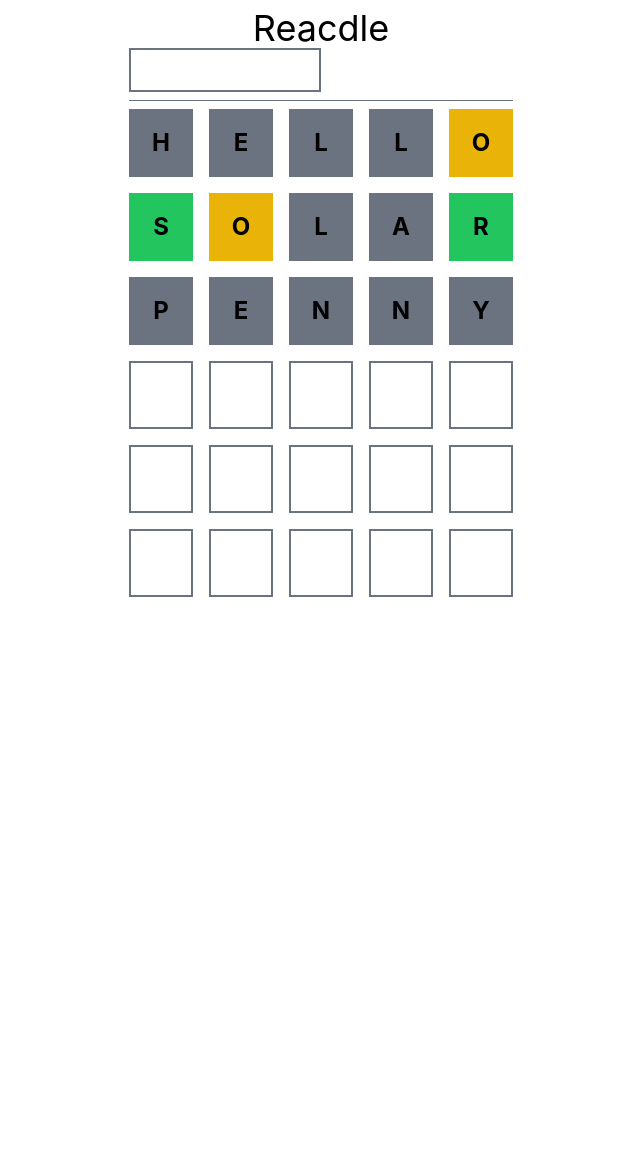
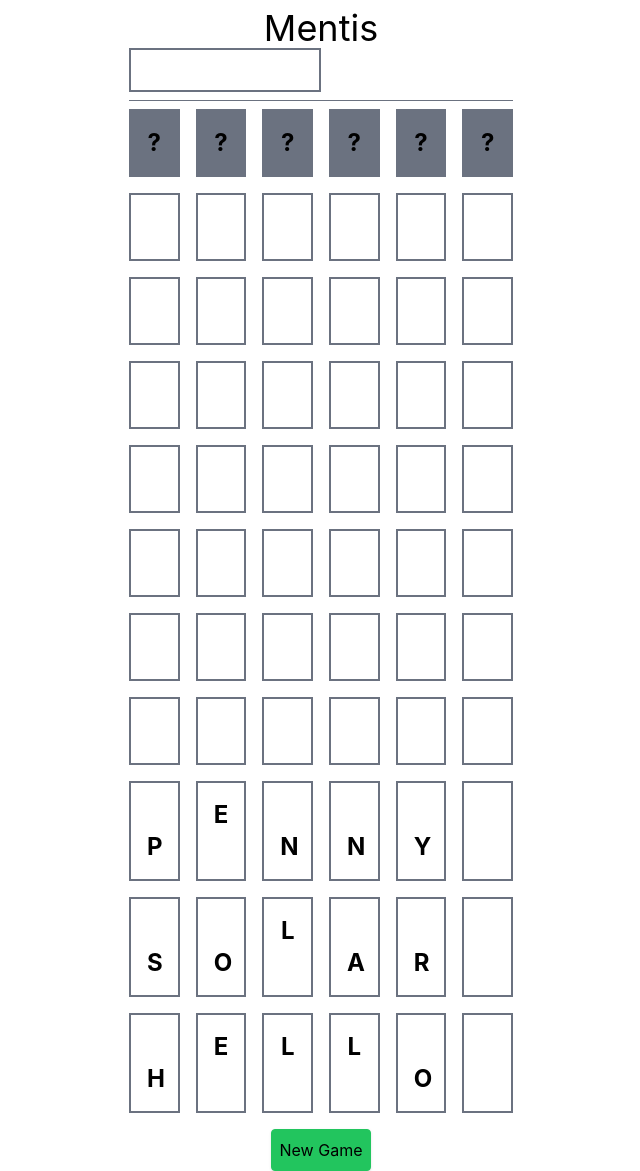
Before and after one commit to EetuPe/mentis, a React (Vite) app: page / in a window 1280 px wide. Shown: the whole page, without its empty margins (319-959 px from the left). Before the commit the page ends 800 px from the top, so only its background shows below. Built offline with nearby package versions, Linux system fonts and the light colour scheme.

Commit message:
Fun little number game

```diff
--- a/src/App.tsx
+++ b/src/App.tsx
@@ -3,7 +3,7 @@ import { useStore } from './store'
 import { LETTER_LENGTH } from './word-utils';
 import WordRow from './WordRow'
 
-const GUESS_LENGTH = 6;
+const GUESS_LENGTH = 10;
 export default function App() {
   const state = useStore()
   const [guess, setGuess] = useState('')
@@ -29,21 +29,33 @@ export default function App() {
 
   rows = rows.concat(Array(numberOfGuessesRemaining).fill(''))
 
+  const isGameOver = state.guesses.length === GUESS_LENGTH
+
+  const shownAnswer =  isGameOver ? state.answer : '??????'
+
   return (
-    <div className='mx-auto w-96'>
+    <div className='mx-auto w-96 relative'>
       <header className='border-b border-gray-500 pb-2 my-2'>
-        <h1 className="text-4xl text-center">Reacdle</h1>
+        <h1 className="text-4xl text-center">Mentis</h1>
 
         <div>
-          <input type="text" className="w-1/2 p-2 border-2 border-gray-500" value={guess} onChange={onChange} />
+          <input type="text" className="w-1/2 p-2 border-2 border-gray-500" value={guess} onChange={onChange} disabled={isGameOver}/>
         </div>
       </header>
 
       <main className="grid grid-rows-6 gap-4">
-        {rows.map((word, index) => (
+        <WordRow letters={shownAnswer} />
+        {rows.reverse().map((word, index) => (
           <WordRow key={index} letters={word} />
         ))}
       </main>
+
+      <button
+          className='block border rounded border-green-500 bg-green-500 p-2 mt-4 mx-auto shadow'
+          onClick={() => {
+            state.newGame()
+            setGuess('')
+          }}>New Game</button>
     </div>
   )
 }
--- a/src/WordRow.tsx
+++ b/src/WordRow.tsx
@@ -13,7 +13,7 @@ export default function WordRow({letters: lettersProp = ''}: WordRowProps) {
 
     const guessStates = computeGuess(lettersProp, answer)
     return (
-    <div className="grid grid-cols-5 gap-4">{letters.map((char, index) => (
+    <div className="grid grid-cols-6 gap-4">{letters.map((char, index) => (
         <CharacterBox key={index} value={char} state={guessStates[index]}/>
     ))}</div>
   )
@@ -27,7 +27,9 @@ function CharacterBox({ value, state }: CharacterBoxProps) {
     const stateStyles = state == null ? '' : characterStateStyles[state]
 
     return (
-        <div className={`inline-block border-2 border-gray-500 p-4 uppercase font-bold text-2xl text-center ${stateStyles}`}>
+        <div className={`inline-block border-2 border-gray-500 p-4
+        before:inline-block before:content-['_']
+        uppercase font-bold text-2xl text-center ${stateStyles}`}>
             {value}
         </div>
     )
--- a/src/store.ts
+++ b/src/store.ts
@@ -6,6 +6,7 @@ interface StoreState {
     answer: string;
     guesses: string[];
     addGuess: (guess: string) => void;
+    newGame: () => void;
 }
 
 export const useStore = create<StoreState>(persist(
@@ -16,6 +17,12 @@ export const useStore = create<StoreState>(persist(
         set(state => ({
             guesses: [...state.guesses, guess]
         }))
+    },
+    newGame: () => {
+      set({
+        answer: getRandomWord(),
+        guesses: []
+      })
     }
   }),
   {
--- a/src/word-utils.ts
+++ b/src/word-utils.ts
@@ -1,6 +1,6 @@
 import wordBank from './word-bank.json';
 
-export const LETTER_LENGTH = 5
+export const LETTER_LENGTH = 6
 
 export enum LetterState {
   Miss, // Letter doesn't exist at all
@@ -72,7 +72,7 @@ export function computeGuess(
   return result;
 }
 export function getRandomWord(): string {
-  return wordBank.valid[Math.floor(Math.random() * wordBank.valid.length)];
+  return (Math.floor(100000 + Math.random() * 900000)).toString();
 }
 
 export function isValidWord(word: string): boolean {
```
